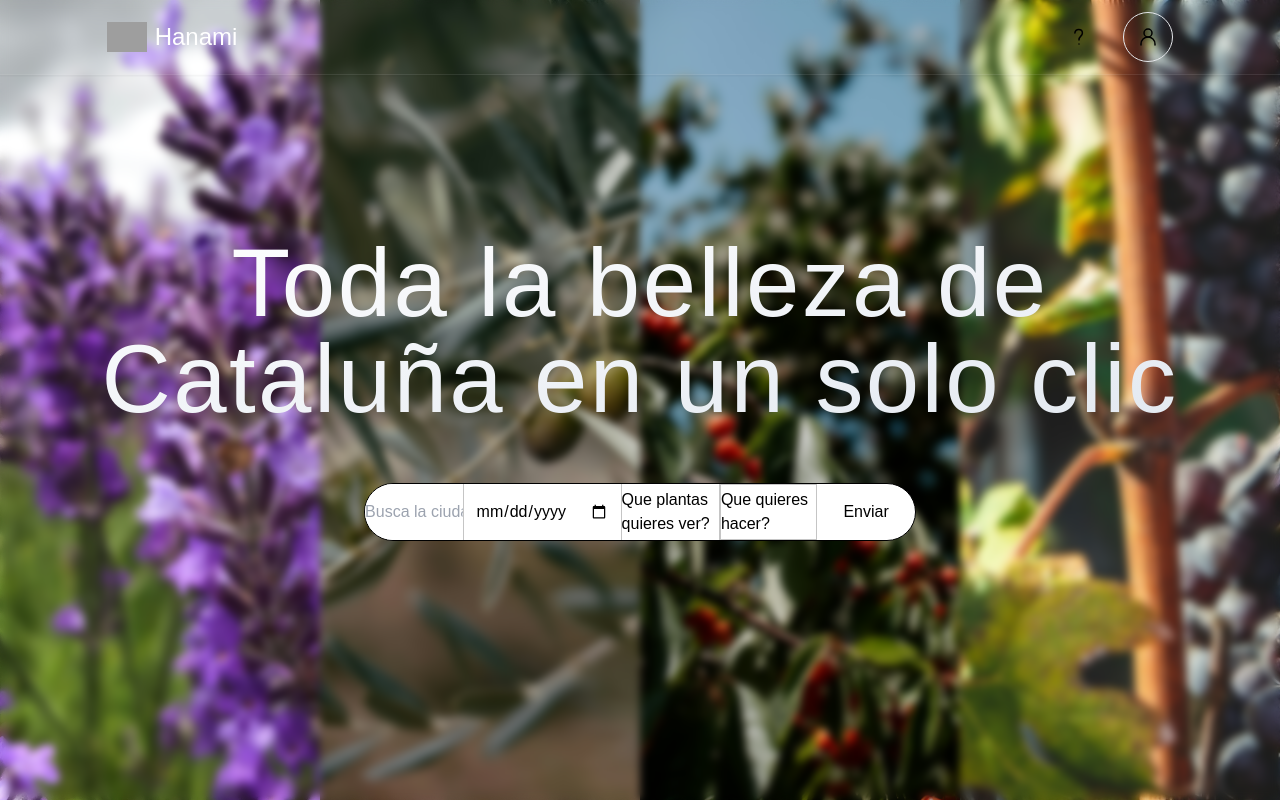
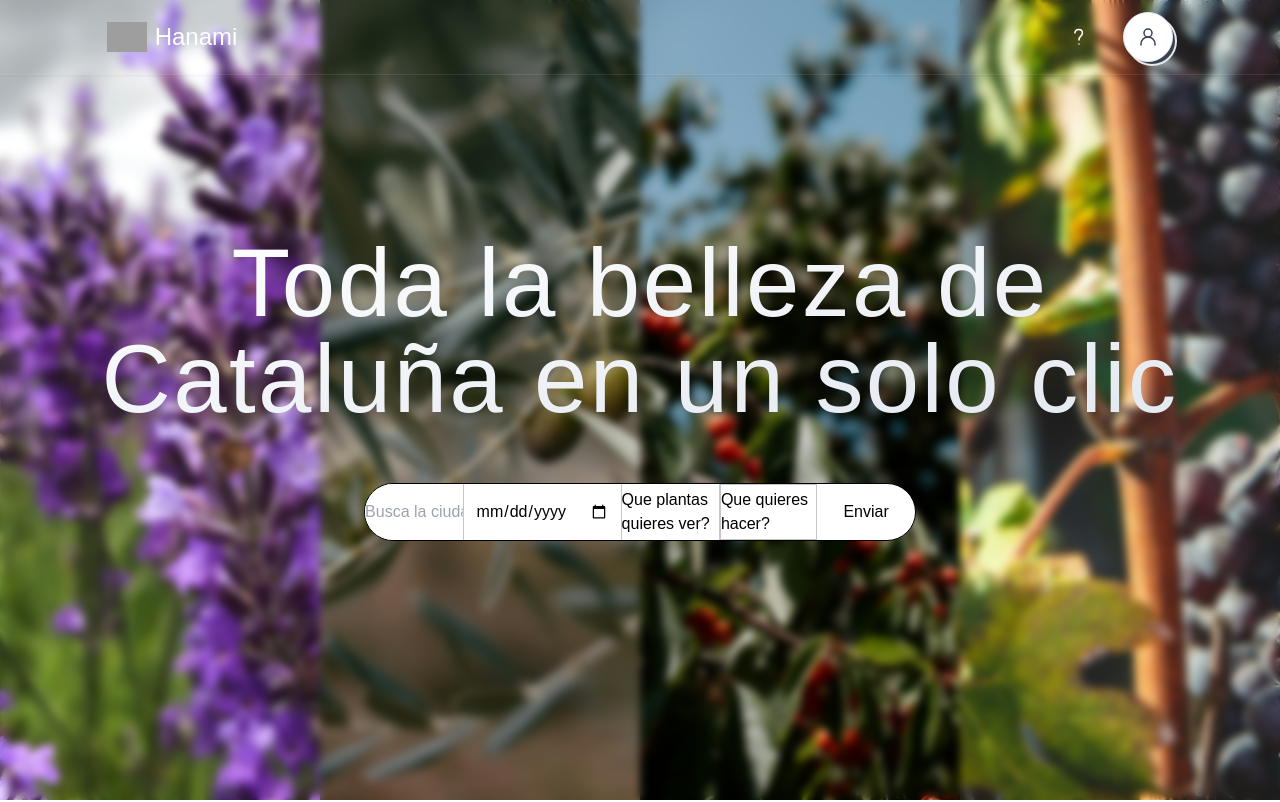
Before and after one commit to salah-NaN/front-hanami, a React (Vite) app: page / in a window 1280 px wide. Shown: the top 802 px of the page. Built offline with nearby package versions, Linux system fonts and the light colour scheme; no server answers; grey boxes are pictures that could not be loaded.

Commit message:
button navbar

```diff
--- a/src/components/NavBar/AccountButton.jsx
+++ b/src/components/NavBar/AccountButton.jsx
@@ -13,18 +13,16 @@ export const AccountButton = () => {
             viewBox="0 0 24 24"
             fill="none"
             xmlns="http://www.w3.org/2000/svg"
-            color="#000000"
+            className="stroke-white"
           >
             <path
               d="M7.90039 8.07954C7.90039 3.30678 15.4004 3.30682 15.4004 8.07955C15.4004 11.4886 11.9913 10.8067 11.9913 14.8976"
-              stroke="#000000"
               strokeWidth="1.5"
               strokeLinecap="round"
               strokeLinejoin="round"
             ></path>
             <path
               d="M12 19.01L12.01 18.9989"
-              stroke="#000000"
               strokeWidth="1.5"
               strokeLinecap="round"
               strokeLinejoin="round"
@@ -32,8 +30,11 @@ export const AccountButton = () => {
           </svg>
         </div>
         <div className="">
-          <button>
-            <div className="flex gap-3 border rounded-full px-3 py-3 hover:transition hover:shadow-md">
+          <button className="relative ">
+            <div className="bg-white flex gap-3 border rounded-full px-3 py-3 box-button hover:transition-all
+            before:absolute before:top-1 before:left-1 before:-z-[1] before:h-full before:w-full before:border-2 before:rounded-full
+            before:bg-gray-700 before:transition-all before:content-[''] hover:top-1 hover:left-0 before:hover:top-0 before:hover:left-0">
+              {/*style={{ boxShadow: `0px 6px 0px 0px white`, border: 'solid 2px white' , transition: `all 0.2s ease 0s`}} */}
               <svg
                 width="24px"
                 height="24px"
@@ -41,11 +42,10 @@ export const AccountButton = () => {
                 viewBox="0 0 24 24"
                 fill="none"
                 xmlns="http://www.w3.org/2000/svg"
-                color="#000000"
+                className="stroke-gray-700"
               >
                 <path
                   d="M5 20V19C5 15.134 8.13401 12 12 12V12C15.866 12 19 15.134 19 19V20"
-                  stroke="#000000"
                   strokeWidth="1.5"
                   strokeLinecap="round"
                   strokeLinejoin="round"
@@ -53,7 +53,6 @@ export const AccountButton = () => {
                 <path
                   d="M12 12C14.2091 12
         16 10.2091 16 8C16 5.79086 14.2091 4 12 4C9.79086 4 8 5.79086 8 8C8 10.2091 9.79086 12 12 12Z"
-                  stroke="#000000"
                   strokeWidth="1.5"
                   strokeLinecap="round"
                   strokeLinejoin="round"
--- a/tailwind.config.js
+++ b/tailwind.config.js
@@ -7,6 +7,13 @@ export default {
       fontFamily: {
         dmSans: "DM Sans",
       },
+      boxShadow: {
+        button: '0px 8px 0px 0px white',
+        press: '0px 3px 0px 0px white'
+      },
+      bgBack: {
+        'redd': "#FFFFFF"
+      }
     },
     screens: {
       'xs': '320px',
@@ -14,22 +21,6 @@ export default {
       'xp': '425px',
       ...defaultTheme.screens,
     },
-    // screens: {
-    //   'xs': "320px",
-    //   // => @media (min-width: 320px) { ... }
-    //   'ml': "375px",
-    //   // => @media (min-width: 375px) { ... }
-    //   'mx': "425px",
-    //   // => @media (min-width: 425px) { ... }
-    //   'md': "640px",
-    //   // => @media (min-width: 640px) { ... }
-    //   'lg': "1024px",
-    //   // => @media (min-width: 1024px) { ... }
-    //   'xl': "1280px",
-    //   // => @media (min-width: 1280px) { ... }
-    //   '2xl': "1536px"
-    //   // => @media (min-width: 1536px) { ... }
-    // },
   },
   plugins: [],
 };
```
